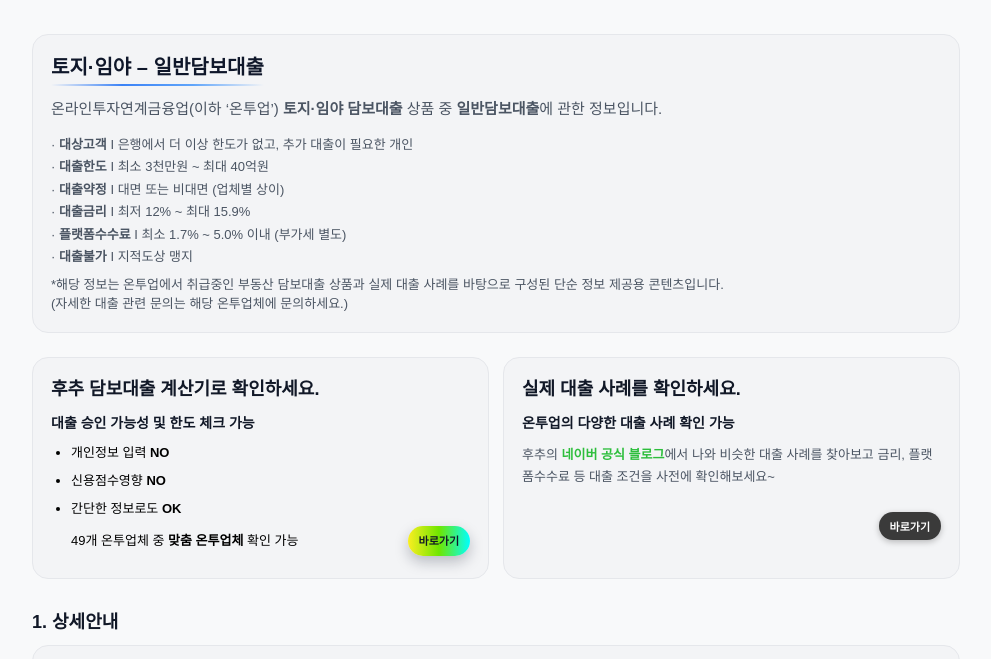
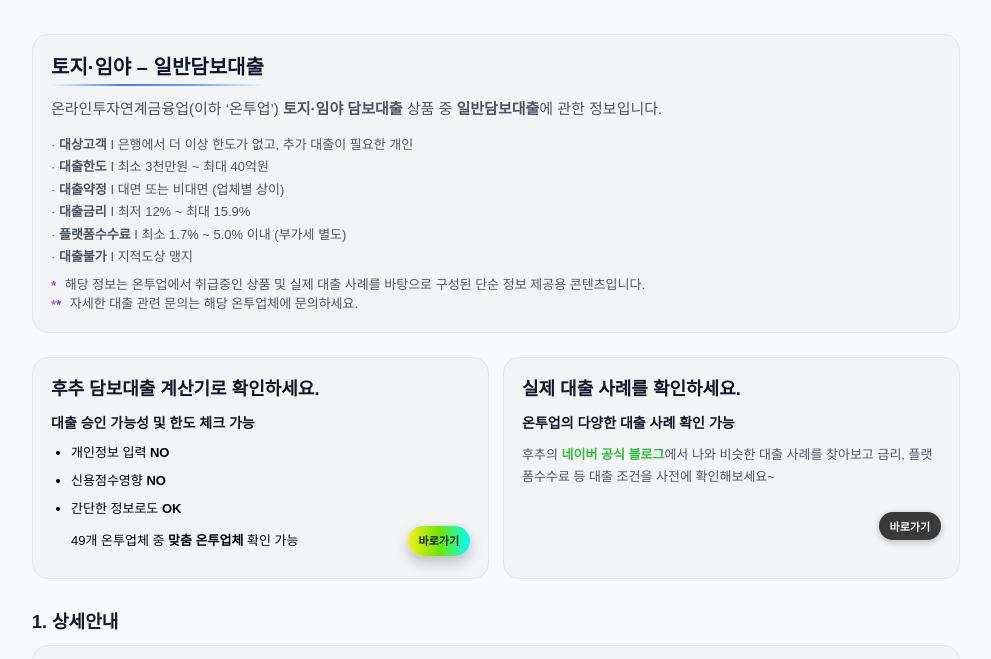
Before and after one commit to huchudb/huchudb.github.io, a plain HTML site: page beta/products/land-forest-general.html in a window 1280 px wide. Shown: the part 110-769 px from the top of the page, without its empty margins (144-1135 px from the left). Drawn offline with Linux system fonts and the light colour scheme.

Commit message:
Update land-forest-general.html

```diff
--- a/beta/products/land-forest-general.html
+++ b/beta/products/land-forest-general.html
@@ -67,10 +67,13 @@
         <p>· <strong>대출불가</strong> Ι 지적도상 맹지</p>
 
         <p class="hero-summary-note hero-note-main">
-          *해당 정보는 온투업에서 취급중인 부동산 담보대출 상품과 실제 대출 사례를 바탕으로 구성된 단순 정보 제공용 콘텐츠입니다.
+          <span class="hero-note-star">*</span>
+          해당 정보는 온투업에서 취급중인 상품 및 실제 대출 사례를 바탕으로 구성된 단순 정보 제공용 콘텐츠입니다.
         </p>
+
         <p class="hero-summary-note hero-note-sub">
-          (자세한 대출 관련 문의는 해당 온투업체에 문의하세요.)
+          <span class="hero-note-star">**</span>
+          자세한 대출 관련 문의는 해당 온투업체에 문의하세요.
         </p>
       </article>
     </section>
```
